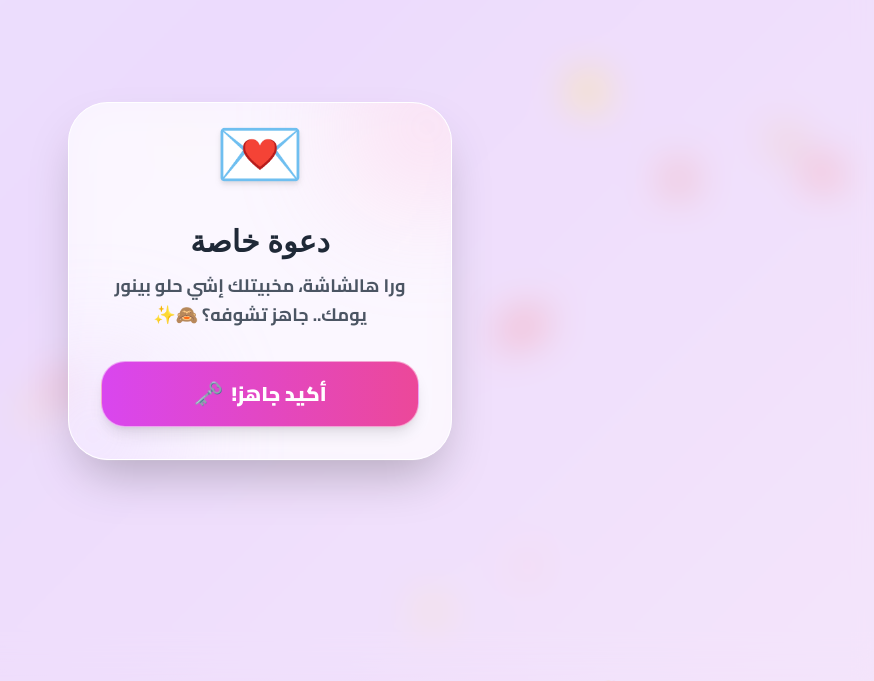
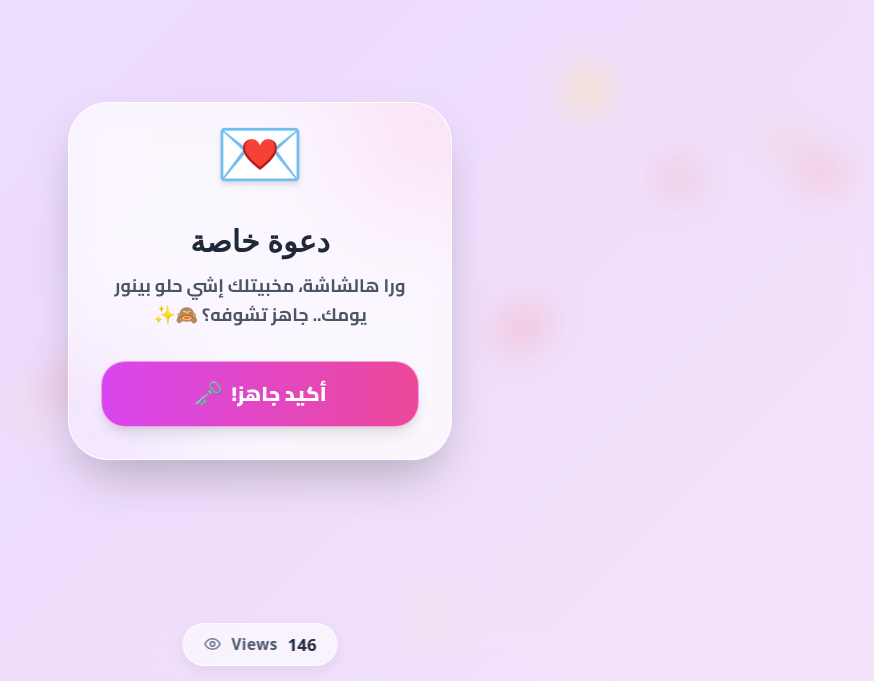
Before and after one commit to rihamlove7/Rihamqueenn, a plain HTML site: page index.html in a window 1280 px wide. Shown: the part 119-800 px from the top of the page, without its empty margins (380-1254 px from the left). Drawn offline with nearby package versions, Linux system fonts and the light colour scheme; a web font is replaced by a local one.

Commit message:
Update index.html

```diff
--- a/index.html
+++ b/index.html
@@ -234,6 +234,56 @@
             40% { transform: scale(1); }
         }
 
+        /* التصميم الاحترافي لعداد الزوار */
+        .premium-counter {
+            position: fixed;
+            bottom: 15px;
+            left: 50%;
+            transform: translateX(-50%);
+            background: rgba(255, 255, 255, 0.6);
+            backdrop-filter: blur(12px);
+            -webkit-backdrop-filter: blur(12px);
+            padding: 8px 20px;
+            border-radius: 30px;
+            display: flex;
+            align-items: center;
+            gap: 10px;
+            box-shadow: 0 4px 15px rgba(0,0,0,0.08);
+            border: 1px solid rgba(255,255,255,0.8);
+            z-index: 1000;
+            transition: all 0.3s ease;
+            font-family: system-ui, -apple-system, sans-serif;
+            direction: ltr;
+        }
+
+        .premium-counter:hover {
+            background: rgba(255, 255, 255, 0.9);
+            transform: translateX(-50%) translateY(-3px);
+            box-shadow: 0 8px 25px rgba(217, 70, 239, 0.2);
+        }
+
+        .counter-icon {
+            color: #64748b;
+            transition: color 0.3s;
+        }
+
+        .premium-counter:hover .counter-icon {
+            color: #d946ef;
+        }
+
+        .counter-text {
+            color: #475569;
+            font-weight: 600;
+            font-size: 0.95rem;
+            letter-spacing: 0.5px;
+        }
+
+        .counter-number {
+            color: #1e293b;
+            font-weight: 800;
+            font-size: 1.05rem;
+        }
+
     </style>
 </head>
 <body class="w-full relative">
@@ -282,7 +332,6 @@
 
     <div id="countdown-section" class="hidden fixed inset-0 z-40 flex flex-col items-center justify-center transition-opacity duration-500 bg-white/40 backdrop-blur-xl p-4">
 
-        <!-- الإطار السحري حول المحادثة -->
         <div class="magic-frame w-full max-w-sm">
             <div class="magic-frame-inner bg-white/95 backdrop-blur-md flex flex-col justify-end p-5">
 
@@ -370,11 +419,33 @@
 
     </div>
 
+    <!-- العداد النصي الاحترافي - يظهر فقط في الشاشة الأولى -->
+    <div class="premium-counter" id="view-counter">
+        <svg xmlns="http://www.w3.org/2000/svg" width="18" height="18" viewBox="0 0 24 24" fill="none" stroke="currentColor" stroke-width="2" stroke-linecap="round" stroke-linejoin="round" class="counter-icon">
+            <path d="M2 12s3-7 10-7 10 7 10 7-3 7-10 7-10-7-10-7Z"/>
+            <circle cx="12" cy="12" r="3"/>
+        </svg>
+        <span class="counter-text">Views</span>
+        <span class="counter-number" id="dynamic-counter">145</span>
+    </div>
+
     <script>
+        // نظام ذكي لزيادة العداد الوهمي بشكل واقعي
+        document.addEventListener('DOMContentLoaded', () => {
+            let currentViews = localStorage.getItem('riham_views') || 145;
+            currentViews = parseInt(currentViews) + 1;
+            localStorage.setItem('riham_views', currentViews);
+            document.getElementById('dynamic-counter').innerText = currentViews;
+        });
+
+        // زر فتح البوابة وإخفاء العداد
         document.getElementById('open-invitation-btn').addEventListener('click', function() {
             document.getElementById('intro-section').classList.add('hidden');
             document.getElementById('tease-section').classList.remove('hidden');
             document.getElementById('tease-section').classList.add('flex', 'fade-in');
+
+            // إخفاء العداد من باقي البرنامج
+            document.getElementById('view-counter').style.display = 'none';
         });
 
         function startFallingEffects() {
```
